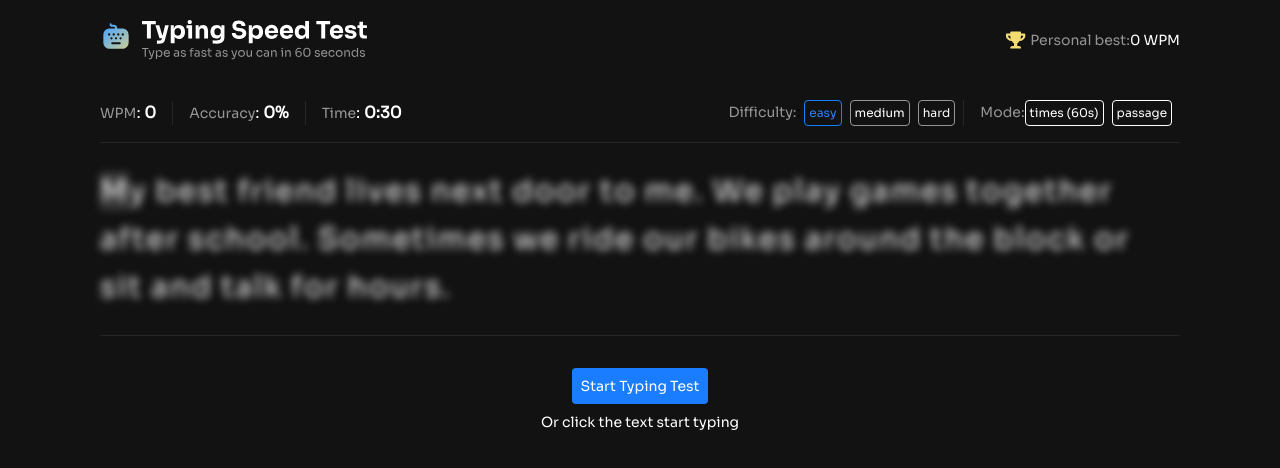
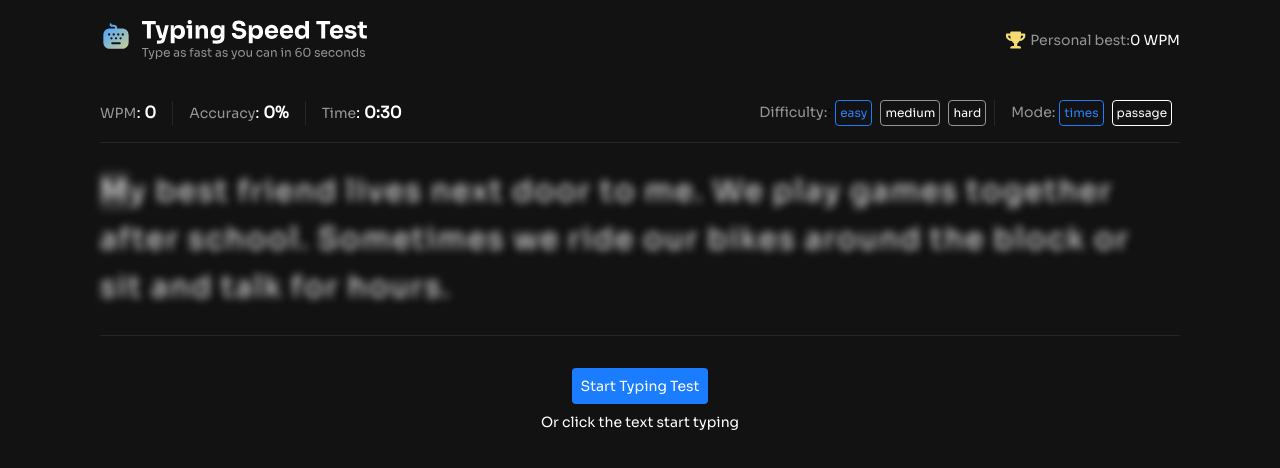
Before and after one commit to raziq-quraishi/typing-speed-test, a Vue app: page / in a window 1280 px wide. Shown: the top 468 px of the page. Built offline with nearby package versions, Linux system fonts and the light colour scheme.

Commit message:
Passage mode now also work correctly.

```diff
--- a/src/components/ActionPanel.vue
+++ b/src/components/ActionPanel.vue
@@ -18,12 +18,13 @@
         <span class="font-bold">{{ accuracy }}%</span>
       </p>
 
-      <p class="px-4">
+      <p class="px-4" v-if="mode === 'times'">
         <span class="text-sm text-[var(--neutral-400)]">Time</span>:
         <span class="font-bold" :class="{ 'text-[var(--yellow-400)]': isTyping }">
           0:{{ timeLeft }}
         </span>
       </p>
+      <p v-else class="text-sm text-[var(--neutral-400)]">Passage Mode</p>
     </section>
 
     <section class="flex items-center gap-4 divide-x divide-[var(--neutral-800)]">
@@ -43,14 +44,15 @@
         </button>
       </div>
       <div class="text-[var(--neutral-0)]">
-        <span class="text-sm text-[var(--neutral-400)]">Mode:</span>
+        <span class="text-sm mr-1 text-[var(--neutral-400)]">Mode:</span>
         <button
-          v-for="mode in modes"
-          :key="mode.label"
+          v-for="m in ['times', 'passage']"
+          :key="m"
           class="cursor-pointer border rounded-sm text-xs mr-2 text-[var(--neutral-0)] hover:text-[var(--blue-400)] hover:border-[var(--blue-400)] p-1"
-          :class="{ 'border-[var(--blue-600)] text-blue-500': mode.isActive }"
+          :class="{ 'border-[var(--blue-600)] text-blue-500': mode === m }"
+          @click="setMode(m)"
         >
-          {{ mode.label }}
+          {{ m }}
         </button>
       </div>
     </section>
@@ -115,7 +117,7 @@ import { ref, computed, onMounted, onBeforeUnmount } from 'vue'
 const router = useRouter()
 const resultStore = useResultStore()
 const btns = ref([{ label: 'easy' }, { label: 'medium' }, { label: 'hard' }])
-const modes = ref([{ label: 'times (60s)' }, { label: 'passage' }])
+const mode = ref('times')
 let showData = ref('')
 let charArr = ref([])
 let inputValue = ref('')
@@ -123,7 +125,7 @@ const activeBtn = ref('easy')
 let isTyping = ref(false)
 let hiddenInput = ref(null)
 let isBlurred = ref(true)
-
+let elapsedSeconds = ref(0)
 let timer = null
 let maxTime = ref(30)
 let timeLeft = ref(maxTime.value)
@@ -151,10 +153,15 @@ const accuracy = computed(() => {
 })
 
 const wpm = computed(() => {
-  const minutes = (maxTime.value - timeLeft.value) / 60
-  if (minutes === 0) return 0
+  const minutes = elapsedSeconds.value / 60
+  if (minutes <= 0) return 0
   return Math.round(correctChars.value / 5 / minutes)
 })
+
+const setMode = (m) => {
+  mode.value = m
+  restartTyping()
+}
 const focusInput = () => {
   hiddenInput.value.focus()
 }
@@ -166,6 +173,7 @@ const restartTyping = () => {
   inputValue.value = ''
   clearInterval(timer)
   timeLeft.value = maxTime.value
+  elapsedSeconds.value = 0
   isTyping.value = false
   isBlurred.value = true
   renderData()
@@ -177,7 +185,7 @@ const initTyping = () => {
   }
   let typedChars = inputValue.value.split('')
   if (typedChars.length === charArr.value.length) {
-    finishTyping()
+    checkFinish()
     return
   }
   if (timeLeft.value > 0) {
@@ -215,6 +223,15 @@ const renderData = (level = activeBtn.value) => {
   charArr.value[0].first = 'active'
 }
 
+const checkFinish = () => {
+  if (mode.value === 'times' && timeLeft.value === 0) {
+    finishTyping()
+  }
+
+  if (mode.value === 'passage' && inputValue.value.length === charArr.value.length) {
+    finishTyping()
+  }
+}
 const finishTyping = () => {
   let typing_info = {
     wpm: wpm.value,
@@ -232,10 +249,13 @@ const finishTyping = () => {
 }
 
 const initTimer = () => {
-  if (timeLeft.value > 0) {
-    timeLeft.value--
-  } else {
-    finishTyping()
+  elapsedSeconds.value++
+  if (mode.value === 'times') {
+    if (timeLeft.value > 0) {
+      timeLeft.value--
+    } else {
+      checkFinish()
+    }
   }
 }
 </script>
```
